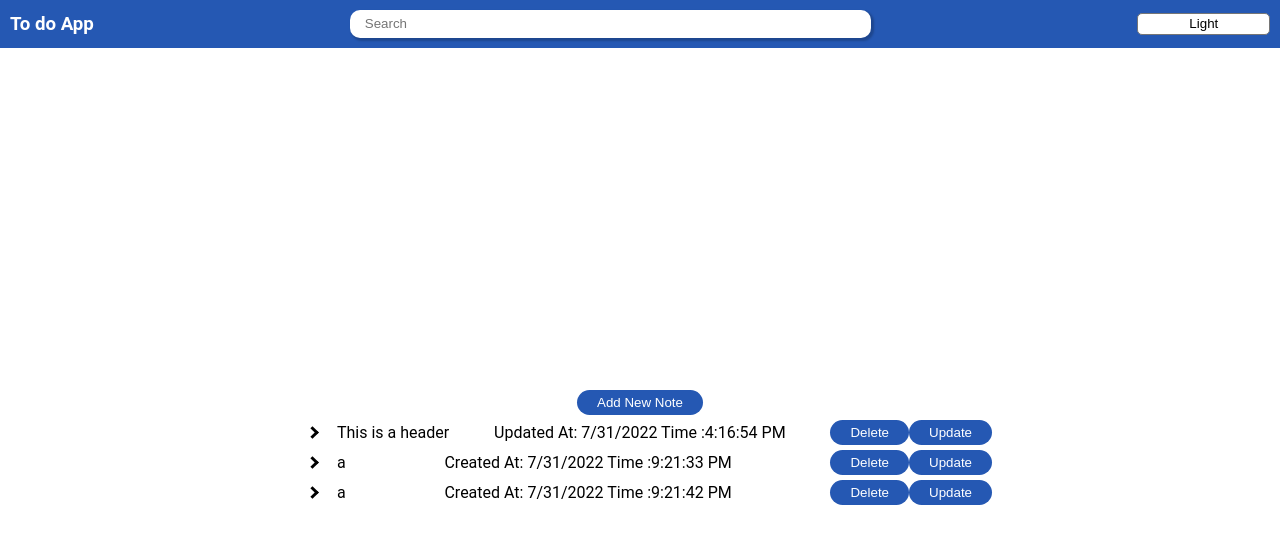
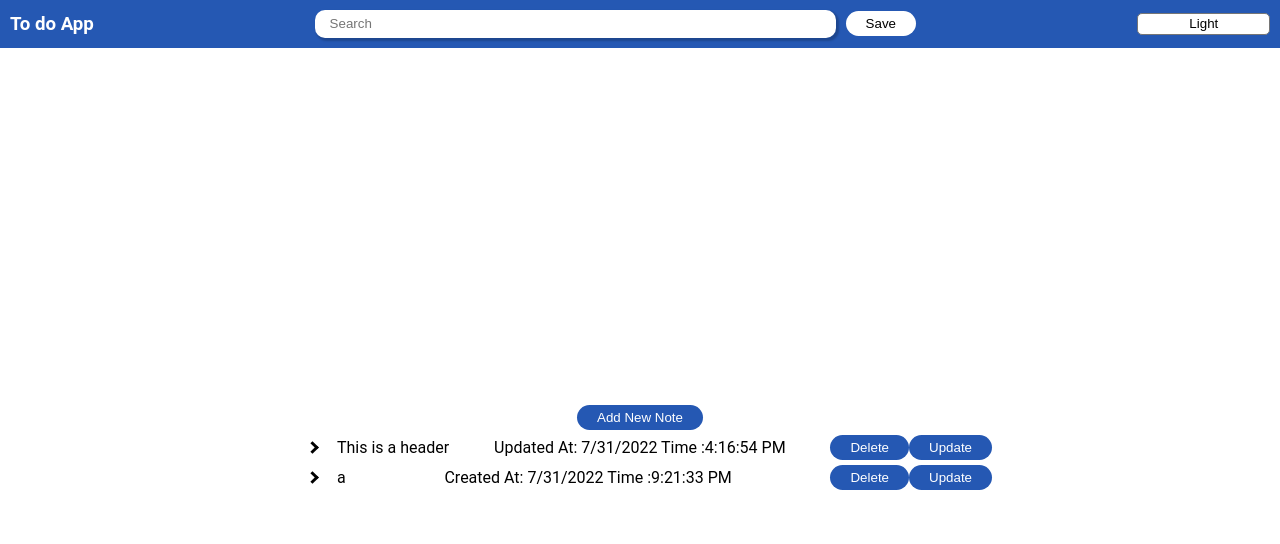
Before and after one commit to MKM327/Todo-App, a Next.js app: page / in a window 1280 px wide. Shown: the top 544 px of the page. Built offline with nearby package versions, Linux system fonts and the light colour scheme.

Commit message:
Finished stylings

```diff
--- a/components/SaveMenu/TodoInfo.js
+++ b/components/SaveMenu/TodoInfo.js
@@ -4,7 +4,7 @@ import { TodoContext } from "../../Contexts/TodoContext";
 const TodoInfo = () => {
   const { setHeader, setDescription } = useContext(TodoContext);
   return (
-    <div>
+    <>
       <div>
         <input
           name="input-header"
@@ -25,7 +25,7 @@ const TodoInfo = () => {
           onChange={(event) => setDescription(event.target.value)}
         ></textarea>
       </div>
-    </div>
+    </>
   );
 };
 export default TodoInfo;
--- a/components/Toolbar/Search.js
+++ b/components/Toolbar/Search.js
@@ -1,12 +1,16 @@
-const Search = () => {
+const Search = ({ setSearchValue }) => {
   return (
+    <div className="search-area">
       <input
         type="text"
         name="search-area"
         id=""
         className="input-text toolbar-search"
         placeholder="Search"
+        onChange={(event) => setSearchValue(event.target.value)}
       />
+      <button>Save</button>
+    </div>
   );
 };
 export default Search;
--- a/components/Toolbar/Toolbar.js
+++ b/components/Toolbar/Toolbar.js
@@ -1,13 +1,14 @@
-import { useContext } from "react";
+import { useContext, useState } from "react";
 import { TodoContext } from "../../Contexts/TodoContext";
 import Search from "./Search";
 import Theme from "./Theme";
 const Toolbar = () => {
   const { theme } = useContext(TodoContext);
+  const [searchValue, setSearchValue] = useState("");
   return (
     <div className={theme == "light" ? "toolbar" : "toolbar t-dark"}>
       <h3>To do App</h3>
-      <Search />
+      <Search setSearchValue={setSearchValue} />
       <Theme />
     </div>
   );
--- a/data.json
+++ b/data.json
@@ -10,11 +10,5 @@
     "Description": "a",
     "id": 3,
     "Date": " Created At: 7/31/2022 Time :9:21:33 PM"
-  },
-  {
-    "Header": "a",
-    "Description": "a",
-    "id": 4,
-    "Date": " Created At: 7/31/2022 Time :9:21:42 PM"
   }
 ]
--- a/styles/toolbar.css
+++ b/styles/toolbar.css
@@ -5,6 +5,15 @@
     padding: 10px;
     transition: .5s all;
     align-items: center;
+}
+.toolbar button{
+    border-radius: 20px;
+    border: none;
+    padding: 5px 20px;
+    background-color: rgb(255, 255, 255);
+    color: black;
+    transition: background-color 500ms, color 500ms;
+
 }
 .todo-select{
     width: 10em;
@@ -21,7 +30,7 @@
     outline: none;
 }
 .toolbar-search{
-    width: 40%;
+    width: 50%;
     height: 1.6rem;
 }
 .toolbar h3{
@@ -30,5 +39,10 @@
 }
 .t-dark{
     background-color: black;
-
 }
+.search-area{
+    display: flex;
+    justify-content: center;
+    align-items: center;
+    width: 80%;
+}
```
Lines whose indentation alone changed are shown as unchanged.
